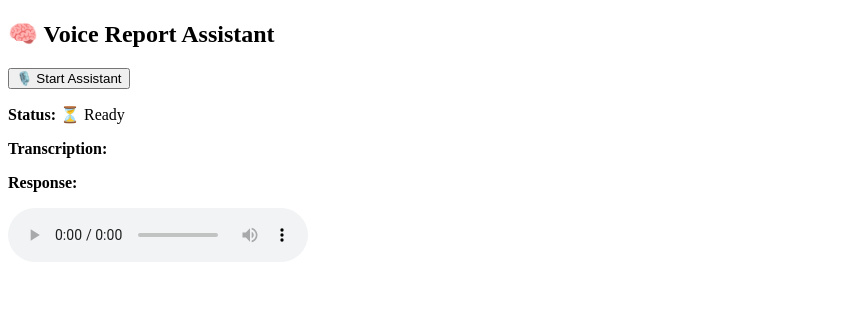
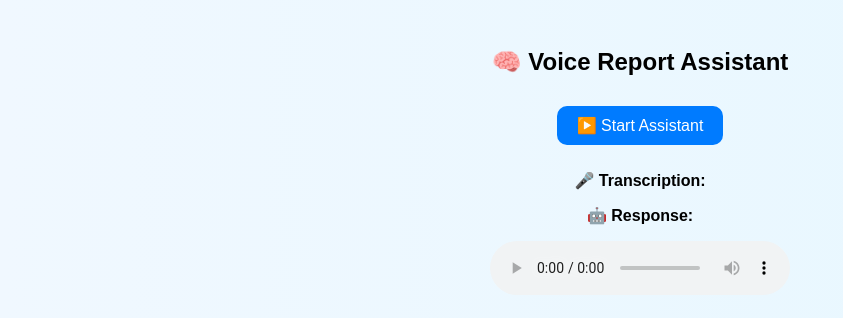
Before and after one commit to Rashidlovew/voice-report-assistant, a Flask app: page / in a window 1280 px wide. Shown: the top 318 px of the page, without its empty margins (0-843 px from the left). Run offline with Flask 3, Linux system fonts and the light colour scheme.

Commit message:
Update index.html

```diff
--- a/templates/index.html
+++ b/templates/index.html
@@ -3,16 +3,41 @@
 <head>
     <meta charset="UTF-8">
     <title>🎙️ Voice Report Assistant</title>
+    <style>
+        body {
+            font-family: Arial, sans-serif;
+            text-align: center;
+            background: linear-gradient(to right, #f0f8ff, #e6f7ff);
+            padding: 20px;
+        }
+        button {
+            font-size: 16px;
+            padding: 10px 20px;
+            margin: 10px;
+            border-radius: 10px;
+            border: none;
+            background-color: #007bff;
+            color: white;
+            cursor: pointer;
+        }
+        button:hover {
+            background-color: #0056b3;
+        }
+        #micIcon {
+            font-size: 48px;
+            color: red;
+            display: none;
+        }
+    </style>
 </head>
 <body>
     <h2>🧠 Voice Report Assistant</h2>
-
-    <button id="startBtn">🎙️ Start Assistant</button>
-
-    <p><strong>Status:</strong> <span id="statusText">⏳ Ready</span></p>
-    <p><strong>Transcription:</strong> <span id="transcriptionText"></span></p>
-    <p><strong>Response:</strong> <span id="responseText"></span></p>
-
+    <button id="startBtn">▶️ Start Assistant</button>
+    <div>
+        <p><strong>🎤 Transcription:</strong> <span id="transcriptionText"></span></p>
+        <p><strong>🤖 Response:</strong> <span id="responseText"></span></p>
+    </div>
+    <div id="micIcon">🎙️</div>
     <audio id="audioPlayer" controls></audio>
 
     <script src="/static/script.js"></script>
```
